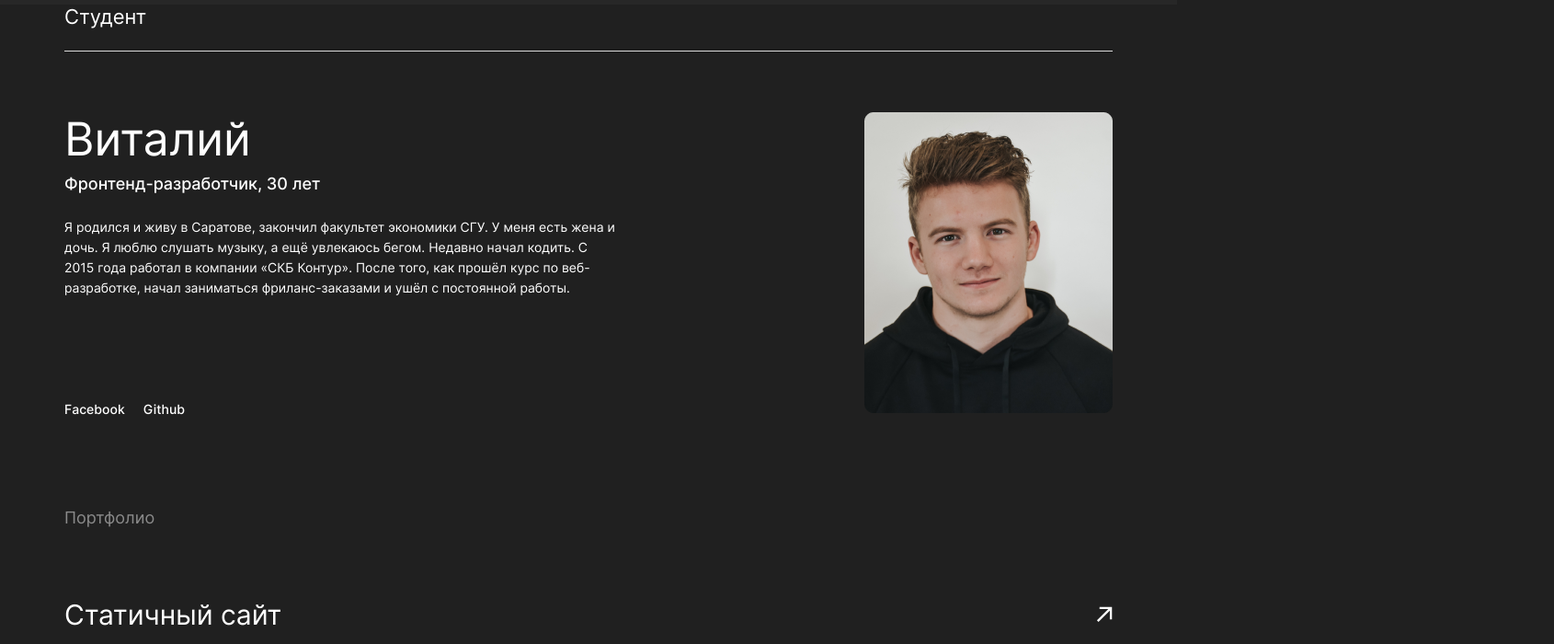
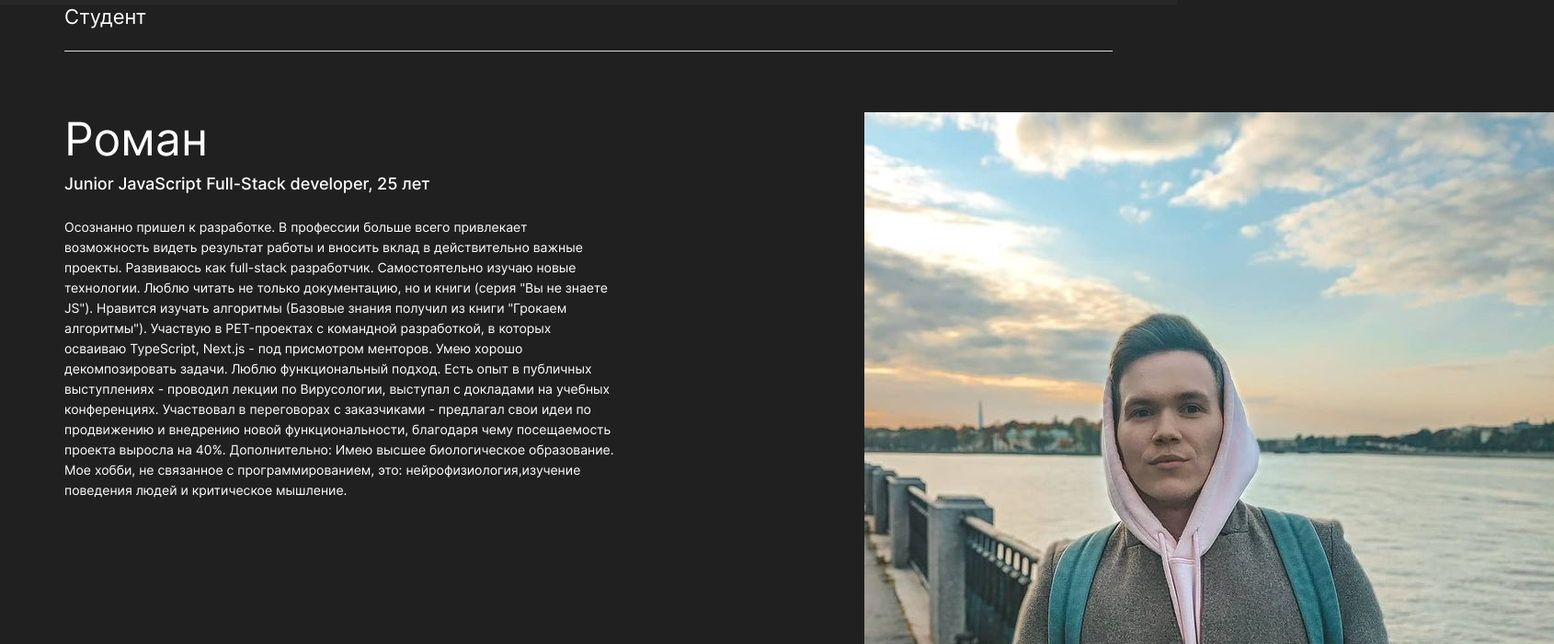
Before and after one commit to RonWinchester/movies-explorer-frontend, a React (Create React App) app: page / in a window 1280 px wide. Shown: the part 1680-2380 px from the top of the page at 92% size, 1690 px wide, since content can reach past the window. Built offline with nearby package versions, Linux system fonts and the light colour scheme; no server answers.

Commit message:
fix: информация обо мне

```diff
--- a/src/components/Main/AboutMe/AboutMe.js
+++ b/src/components/Main/AboutMe/AboutMe.js
@@ -1,5 +1,5 @@
 import React from "react";
-import avatar from "../../../images/avatar.png";
+import avatar from "../../../images/avatar.jpg";
 import BlockName from "../BlockName/BlockName";
 import { portfolioUrls } from "../../../constants/constants";
 import Porfolio from "../Portfolio/Portfolio";
@@ -10,16 +10,27 @@ function AboutMe() {
       <BlockName name="Студент" id="about-me" />
       <div className="about-me-block">
         <div className="about-me-information">
-          <h3 className="about-me-information__title">Виталий</h3>
+          <h3 className="about-me-information__title">Роман</h3>
           <h4 className="about-me-information__subtitle">
-            Фронтенд-разработчик, 30 лет
+            Junior JavaScript Full-Stack developer, 25 лет
           </h4>
           <p className="about-me-information__description">
-            Я родился и живу в Саратове, закончил факультет экономики СГУ. У
-            меня есть жена и дочь. Я люблю слушать музыку, а ещё увлекаюсь
-            бегом. Недавно начал кодить. С 2015 года работал в компании «СКБ
-            Контур». После того, как прошёл курс по веб-разработке, начал
-            заниматься фриланс-заказами и ушёл с постоянной работы.
+            Осознанно пришел к разработке. В профессии больше всего привлекает
+            возможность видеть результат работы и вносить вклад в действительно
+            важные проекты. Развиваюсь как full-stack разработчик.
+            Самостоятельно изучаю новые технологии. Люблю читать не только
+            документацию, но и книги (серия "Вы не знаете JS"). Нравится изучать
+            алгоритмы (Базовые знания получил из книги "Грокаем алгоритмы").
+            Участвую в PET-проектах с командной разработкой, в которых осваиваю
+            TypeScript, Next.js - под присмотром менторов. Умею хорошо
+            декомпозировать задачи. Люблю функциональный подход. Есть опыт в
+            публичных выступлениях - проводил лекции по Вирусологии, выступал с
+            докладами на учебных конференциях. Участвовал в переговорах с
+            заказчиками - предлагал свои идеи по продвижению и внедрению новой
+            функциональности, благодаря чему посещаемость проекта выросла на
+            40%. Дополнительно: Имею высшее биологическое образование. Мое
+            хобби, не связанное с программированием, это:
+            нейрофизиология,изучение поведения людей и критическое мышление.
           </p>
           <ul className="about-me-information__pages">
             <li className="about-me-information__page">
```
Also changed, not shown: src/images/avatar.jpg (added), src/images/avatar.png (deleted).
